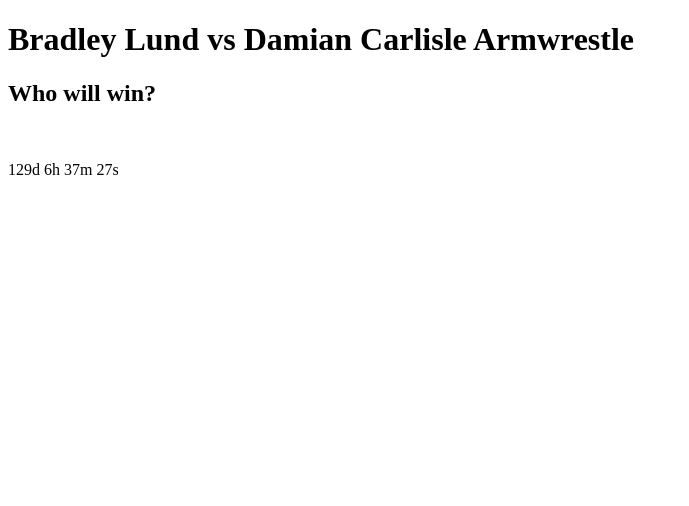
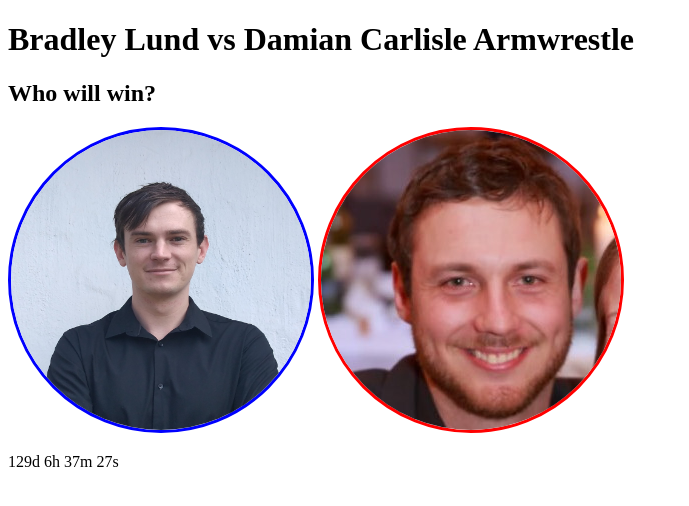
Before and after one commit to BradleyLund/bradleylund.github.io, a plain HTML site: page fight.html in a window 1280 px wide. Shown: the whole page, without its empty margins (0-689 px from the left). Drawn offline with Linux system fonts and the light colour scheme.

Commit message:
fight styles

```diff
--- a/fight.html
+++ b/fight.html
@@ -2,14 +2,18 @@
 <html>
     <head>
         <title>Brad vs Damo arm wrestle</title>
+        <link rel="stylesheet" href="fightStyle.css" type="text/css">
     </head>
 
     <body>
+
         <h1>Bradley Lund vs Damian Carlisle Armwrestle</h1>
 
         <h2>Who will win?</h2>
-        <img class="profilePic" id="bradPic">
-        <img class="profilePic" id="damoPic">
+        <div class="images">
+            <img class="profilePic" id="bradPic" src="src/CVpic.jpg">
+            <img class="profilePic" id="damoPic" src="src/damoPic.jpg">
+        </div>
         <p id="countdown">
 
         </p>
--- /dev/null
+++ b/fightStyle.css
@@ -0,0 +1,14 @@
+.profilePic {
+    width:300px;
+    height:300px;
+    border-radius:50%;
+
+}
+
+#bradPic {
+    border: 3px solid blue;
+}
+
+#damoPic {
+    border: 3px solid red;
+}
```
Also changed, not shown: projects.html (+1 -0 lines), projectStyle.css (added), src/CVpic.jpg (added), src/damoPic.jpg (added).
